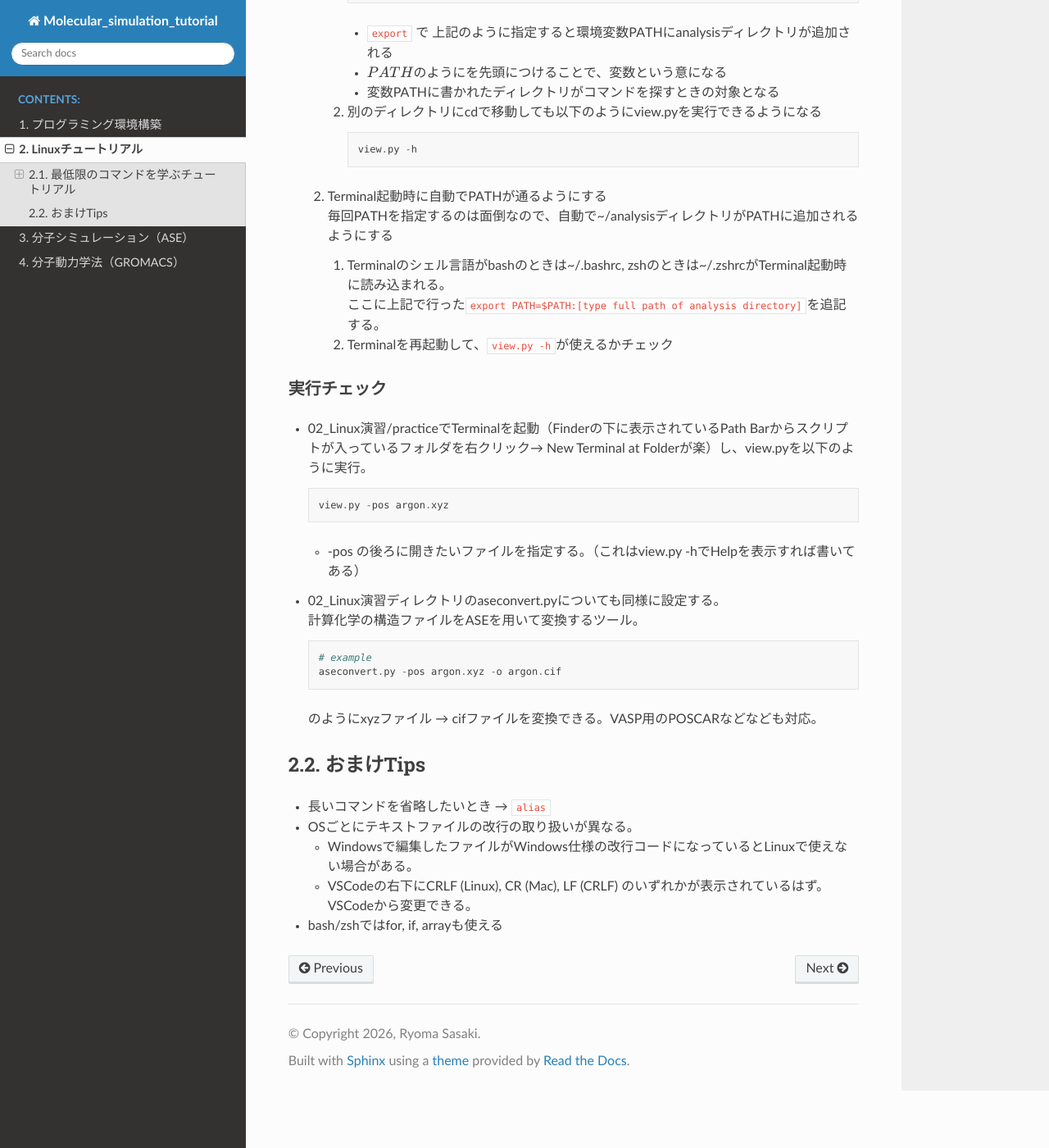
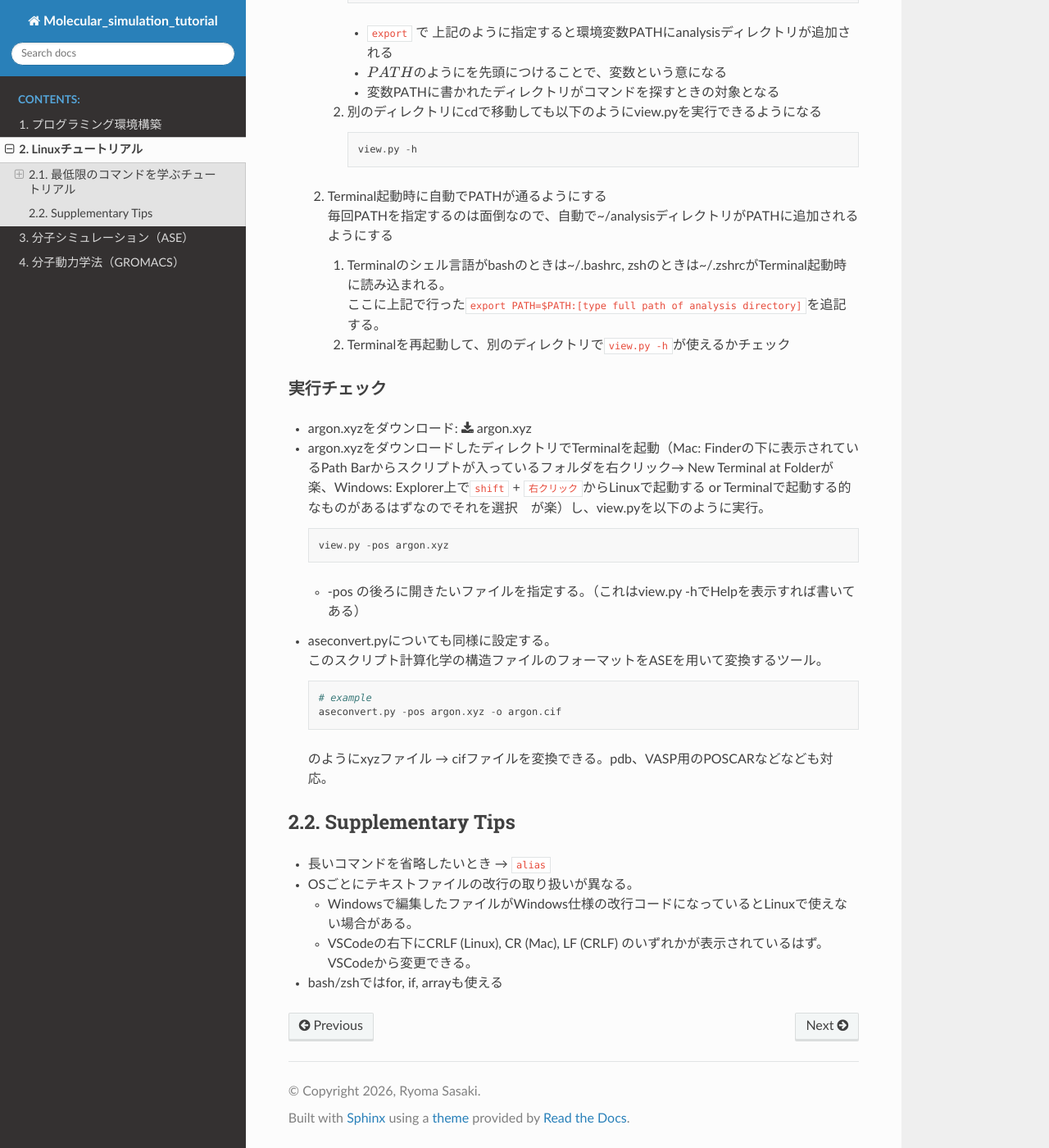
Before and after one commit to srak-uf/Molecular_simulation_tutorial, a Sphinx documentation site: the page built from docs/source/02_linux/02_linux.md, in a window 1280 px wide and 1400 px high, scrolled down 4696 px. Shown: the whole window at 82% size. Built offline with Sphinx 7.4.7 and the Read the Docs theme 3.1.0, drawn with Linux system fonts in a browser that asks for light colours.

Commit message:
Update Linux tutorial and add new scripts for analysis
- Correct download links for analysis scripts in Linux tutorial.
- Add argon.xyz file for molecular visualization.
- Introduce aseconvert.py script for file format conversion.
- Add view.py script for visualizing molecular structures.
- Enhance GROMACS installation documentation for conda users.
- Create initial structure for Run MD documentation.

````diff
--- a/docs/source/02_linux/02_linux.md
+++ b/docs/source/02_linux/02_linux.md
@@ -46,7 +46,7 @@
     - TerminalにUser名の横に`~`と表示されている。
       - `~`: ホームディレクトリ = 今回pwdで示された階層
 3. 解析コード`view.py`と`aseconvert.py`を入れるanalysisフォルダを作る
-   - ダウンロード: {download}`view.py <codes/view.py>`, {download}`aseconvert.py <codes/aseconvert.py>`
+   - ダウンロード: {download}`view.py <files/view.py>`, {download}`aseconvert.py <files/aseconvert.py>`
     ```
     mkdir analysis
     ```
@@ -170,22 +170,23 @@
         毎回PATHを指定するのは面倒なので、自動で~/analysisディレクトリがPATHに追加されるようにする
         1. Terminalのシェル言語がbashのときは~/.bashrc, zshのときは~/.zshrcがTerminal起動時に読み込まれる。
            ここに上記で行った`export PATH=$PATH:[type full path of analysis directory]`を追記する。
-        2. Terminalを再起動して、`view.py -h`が使えるかチェック
+        2. Terminalを再起動して、別のディレクトリで`view.py -h`が使えるかチェック
 
 ### 実行チェック
-- 02_Linux演習/practiceでTerminalを起動（Finderの下に表示されているPath Barからスクリプトが入っているフォルダを右クリック→ New Terminal at Folderが楽）し、view.pyを以下のように実行。
+- argon.xyzをダウンロード: {download}`argon.xyz <files/argon.xyz>`
+- argon.xyzをダウンロードしたディレクトリでTerminalを起動（Mac: Finderの下に表示されているPath Barからスクリプトが入っているフォルダを右クリック→ New Terminal at Folderが楽、Windows: Explorer上で`shift` + `右クリック`からLinuxで起動する or Terminalで起動する的なものがあるはずなのでそれを選択　が楽）し、view.pyを以下のように実行。
   ```
   view.py -pos argon.xyz
   ```
   - -pos の後ろに開きたいファイルを指定する。（これはview.py -hでHelpを表示すれば書いてある）
-- 02_Linux演習ディレクトリのaseconvert.pyについても同様に設定する。
-  計算化学の構造ファイルをASEを用いて変換するツール。
+- aseconvert.pyについても同様に設定する。
+  このスクリプト計算化学の構造ファイルのフォーマットをASEを用いて変換するツール。
   ```
   # example
   aseconvert.py -pos argon.xyz -o argon.cif
   ```
-  のようにxyzファイル &rarr; cifファイルを変換できる。VASP用のPOSCARなどなども対応。
-## おまけTips
+  のようにxyzファイル &rarr; cifファイルを変換できる。pdb、VASP用のPOSCARなどなども対応。
+## Supplementary Tips
 - 長いコマンドを省略したいとき &rarr; `alias`
 - OSごとにテキストファイルの改行の取り扱いが異なる。
   - Windowsで編集したファイルがWindows仕様の改行コードになっているとLinuxで使えない場合がある。
````
Also changed, not shown: docs/source/04_gromacs/01_installation_gromacs.md (+10 -0 lines), docs/source/04_gromacs/04_run_md.md (added, +6 -0 lines), docs/source/02_linux/files/aseconvert.py (renamed from docs/source/02_linux/codes/aseconvert.py), docs/source/02_linux/files/view.py (renamed from docs/source/02_linux/codes/view.py), 1 other file.
